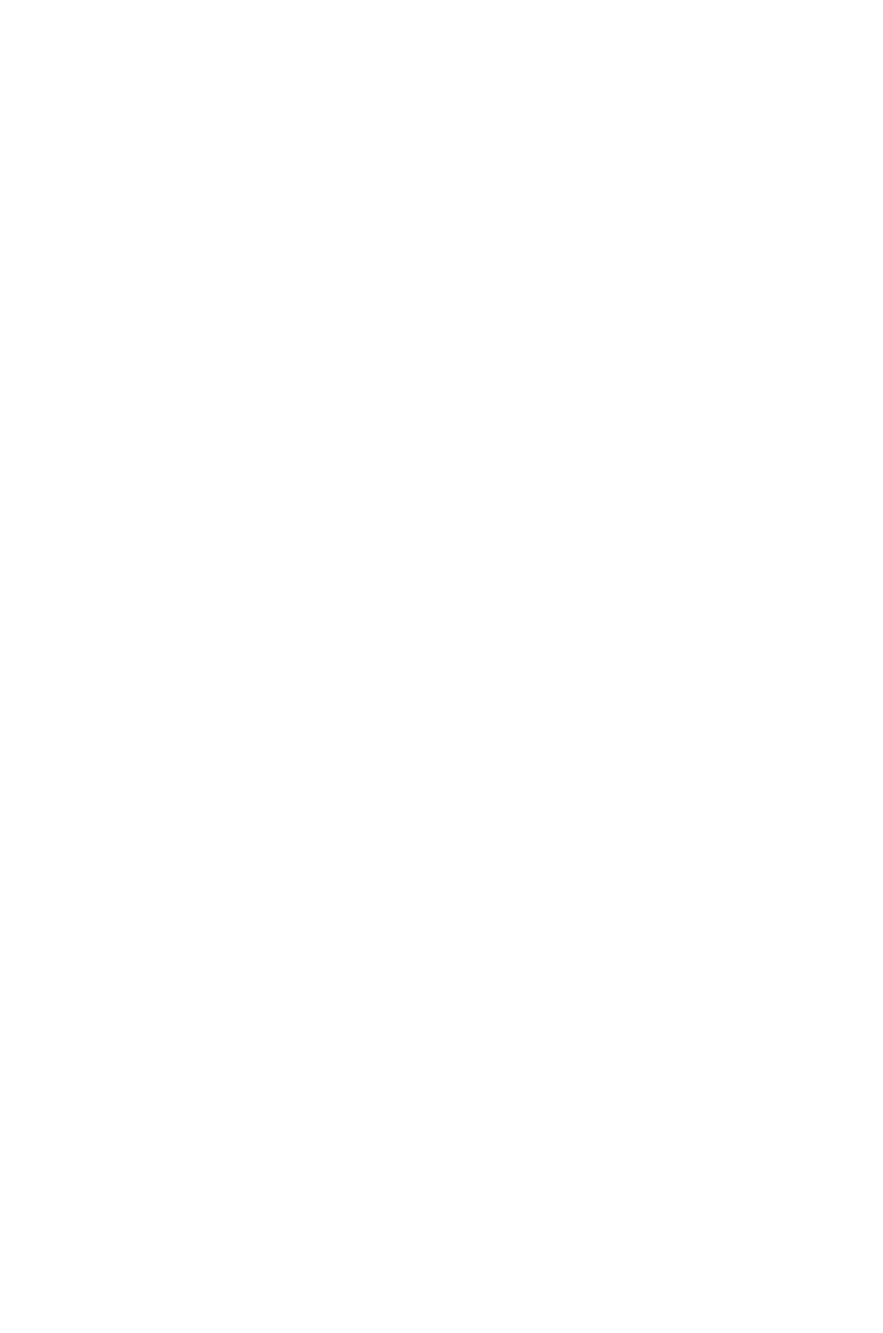
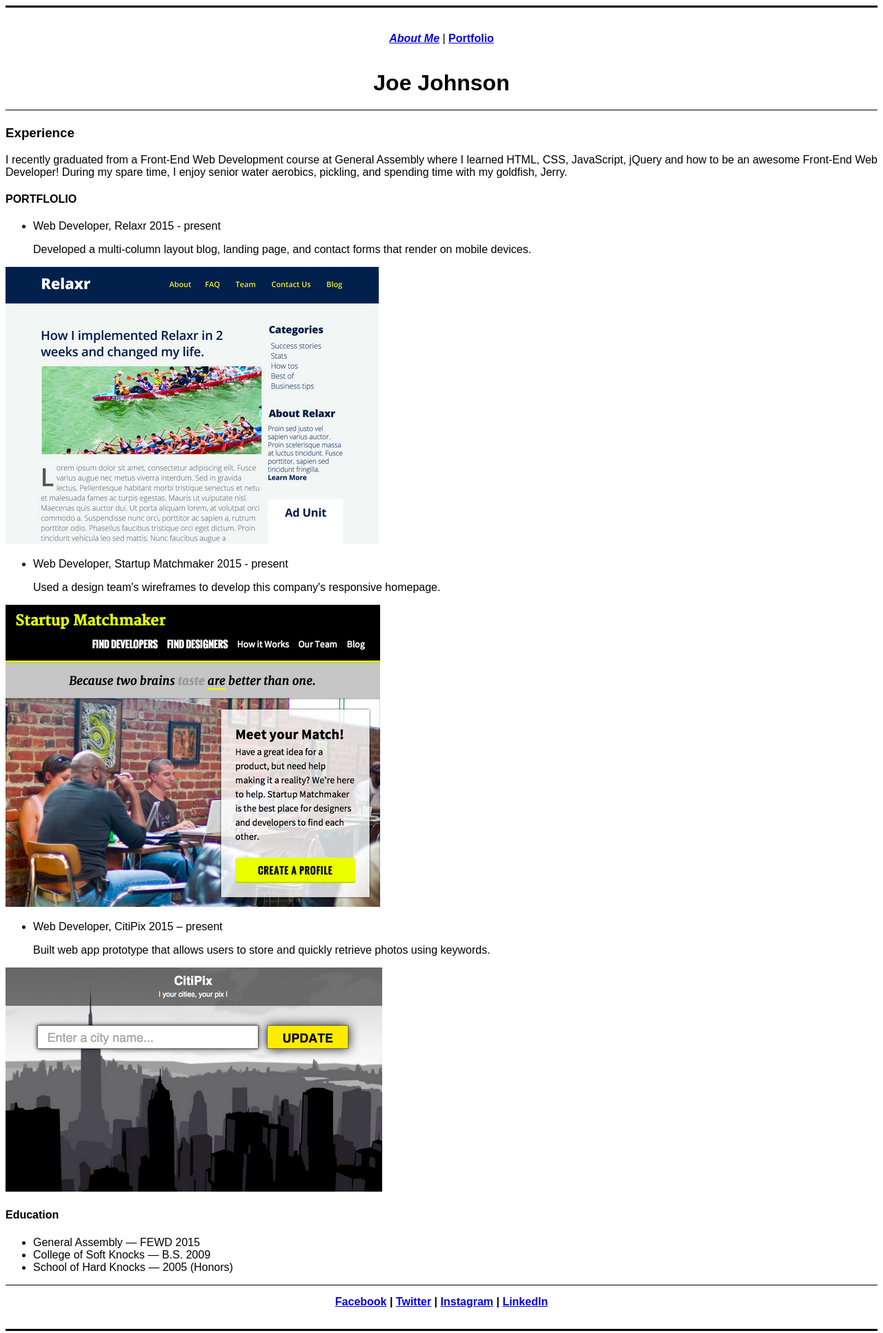
Before and after one commit to immaterium/fewd-hw-01, a plain HTML site: page portfolio.html in a window 1280 px wide. Shown: the whole page at 69% size. Before the commit the page ends 800 px from the top, so only its background shows below. Drawn offline with Linux system fonts and the light colour scheme.

Commit message:
almost done

```diff
--- a/css/style.css
+++ b/css/style.css
@@ -1,3 +1,46 @@
+body {
+	font-family: sans-serif;
+}
+
 h1 {
-	color: red;
+	border-bottom: 1px solid black;
+	text-align: center;
+	padding-bottom: 20px;
 }
+
+div {
+	overflow: auto;
+	/*prevent div from being compressed, to recognise image is part of it. Weird thing about float*/
+}
+
+
+.main img {
+float: right;
+}
+
+.link {
+	padding-top: 20px;
+	border-top: 3px solid black;
+	text-align: center;
+}
+
+.main {
+	border-bottom: 1px solid black;
+	padding-bottom: 20px;
+}
+
+h3 {
+	margin-top: 0px;
+}
+
+.pmain {
+	border-bottom: 1px solid black;
+}
+
+footer {
+
+	text-align: center;
+	border-bottom: 3px solid black;
+	padding-bottom: 30px;
+	padding-top: 15px;
+}
--- a/portfolio.html
+++ b/portfolio.html
@@ -2,8 +2,53 @@
 <html>
 <head>
 	<title></title>
+	<link rel="stylesheet" href="css/style.css">
 </head>
 <body>
 
+<div class="link">
+<p><a href="index.html"><b><i>About Me</i></b></a> | <a href="portfolio.html"><b>Portfolio</b></a></p>
+</div>
+
+
+<h1><b>Joe Johnson</b></h1>
+
+
+<div class="pmain">
+	<h3>Experience</h3>
+	<p>I recently graduated from a Front-End Web Development course at General Assembly where I learned HTML, CSS, JavaScript, jQuery and how to be an awesome Front-End Web Developer! During my spare time, I enjoy senior water aerobics, pickling, and spending time with my goldfish, Jerry.</p>
+
+<h4>PORTFLOLIO</h4>
+<ul>
+	<li>Web Developer, Relaxr 2015 - present</li>
+	<p> Developed a multi-column layout blog, landing page, and contact forms that render on mobile devices.</p>
+</ul>
+<img src="images/relaxr.png" alt="relaxr">
+
+<ul>
+	<li>Web Developer, Startup Matchmaker 2015 - present</li>
+	<p> Used a design team's wireframes to develop this company's responsive homepage.</p>
+</ul>
+<img src="images/startup-matchmaker.png" alt="relaxr">
+
+<ul>
+	<li>Web Developer, CitiPix 2015 – present</li>
+	<p>Built web app prototype that allows users to store and quickly retrieve photos using keywords.</p>
+</ul>
+<img src="images/citipix.png" alt="relaxr">
+
+<h4>Education</h4>
+<ul>
+	<li>General Assembly — FEWD 2015</li>
+	<li>College of Soft Knocks — B.S. 2009</li>
+	<li>School of Hard Knocks — 2005 (Honors)</li>
+</ul>
+
+</div>
+
+<footer><b>
+	<a href="#">Facebook</a> | <a href="#">Twitter</a> | <a href="#">Instagram</a> | <a href="#">LinkedIn</a>
+</b></footer>
+
 </body>
 </html>
```
Also changed, not shown: index.html (+18 -1 lines).
